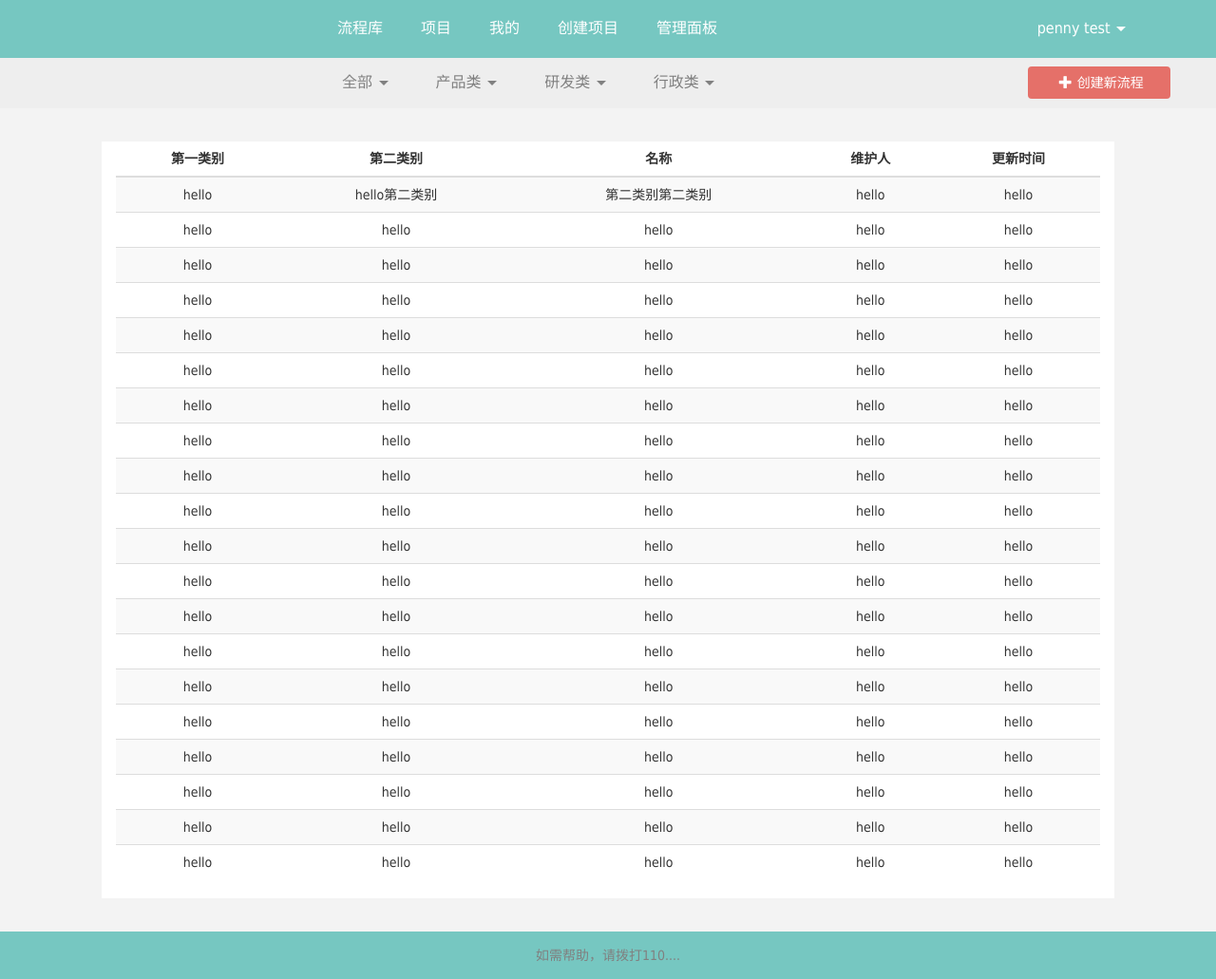
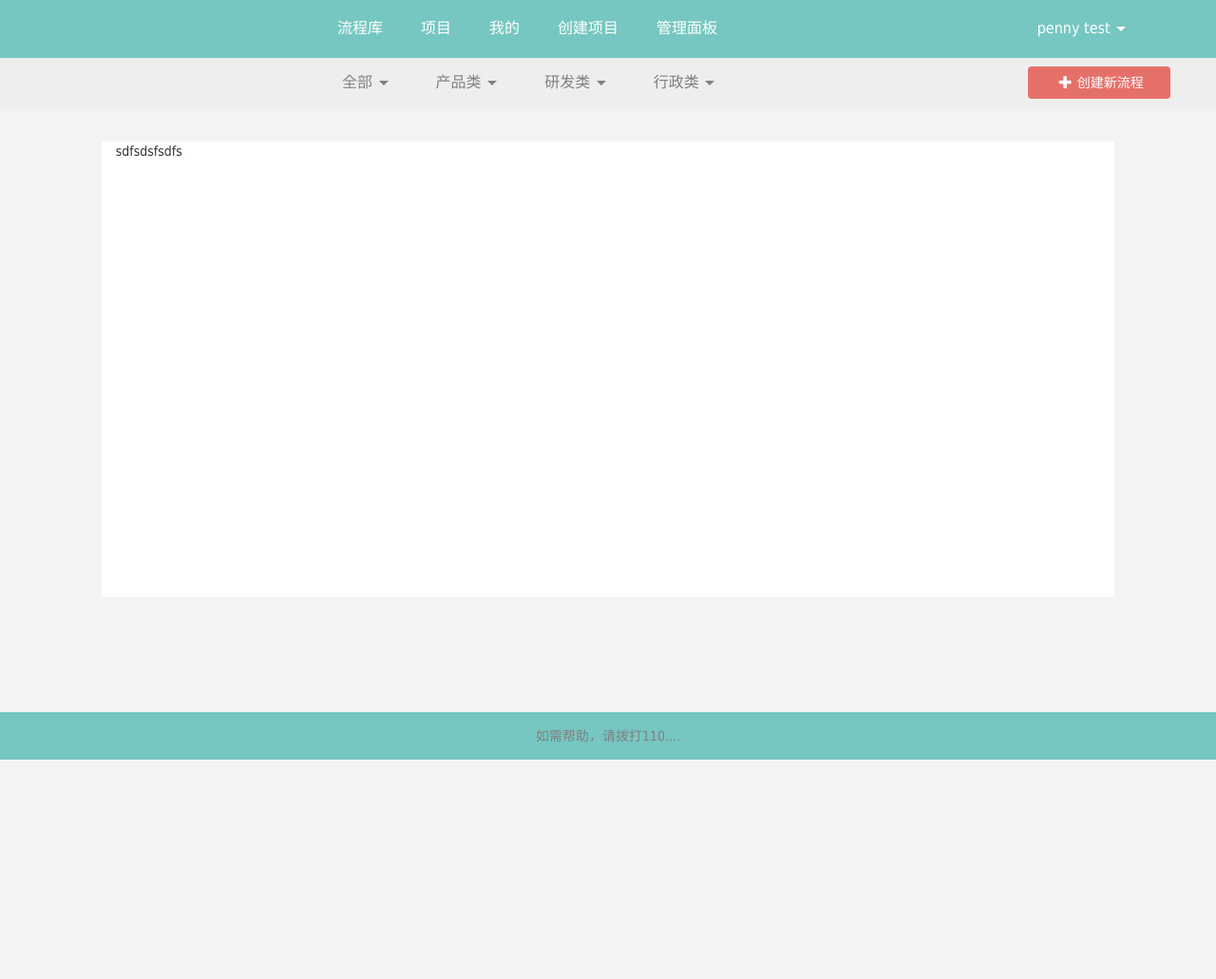
Before and after one commit to qinghaitvxq/ws_platform_angular, a website: page pages/index.html at #!/index in a window 1280 px wide. Shown: the whole page at 95% size. After the commit the page ends 800 px from the top, so only its background shows below. Drawn offline with nearby package versions, Linux system fonts and the light colour scheme; some packages are replaced by stand-ins of ours.

Commit message:
encapuslate table

```diff
--- /dev/null
+++ b/js/directive/data_table.js
@@ -0,0 +1,50 @@
+/**
+ * Created by caipf on 2017/6/28.
+ */
+(function () {
+    var app=angular.module("app");
+    app.directive("dTable",function () {
+        return{
+            restrict:"E",
+            template:"<div>sdfsdsfsdfs</div>",
+            link:function (scope,element,attr) {
+                // <table class="table table-striped">-->
+                //     <!--<thead>-->
+                //     <!--<th>第一类别</th>-->
+                //     <!--<th>第二类别</th>-->
+                //     <!--<th>名称</th>-->
+                //     <!--<th>维护人</th>-->
+                //     <!--<th>更新时间</th>-->
+                //     <!--</thead>-->
+                //     <!--<tbody>-->
+                //     <!--<tr><td>hello</td>-->
+                let dataTitle=["第一类别","第二类别","名称","维护人","更新时间"];
+                let dataList=[{
+                    "tCategory":"hello1",
+                    "sCategory":"hello2",
+                    "name":"测试",
+                    "mtname":"璐璐",
+                    "utime":"2017-06-28"
+                },{
+                    "tCategory":"test1",
+                    "sCategory":"test2",
+                    "name":"白白",
+                    "mtname":"冬季",
+                    "utime":"2017-06-29"
+                }];
+                let headtemplate="",
+                    thtemplate="";
+
+                dataTitle.forEach(function (item) {
+                    thtemplate+=`<th>${item}</th>`;
+                });
+                headtemplate=`<thead>${thtemplate}</thead>`;
+
+                dataList.forEach(function (item) {
+
+                });
+            }
+        }
+    });
+
+})();
--- a/js/directive/nav_drop_item.js
+++ b/js/directive/nav_drop_item.js
@@ -19,7 +19,6 @@
             }
         }
     });
-
     function gettemplate(scope,element,attr) {
         //html
         let dataArr=scope.dropitems;
--- a/pages/index.html
+++ b/pages/index.html
@@ -21,6 +21,7 @@
     <script src="../js/directive/nav_tabs.js"></script>
     <script src="../js/directive/user_operation.js"></script>
     <script src="../js/directive/nav_drop_item.js"></script>
+    <script src="../js/directive/data_table.js"></script>
 
 
     <!-- HTML5 shim and Respond.js for IE8 support of HTML5 elements and media queries -->
--- a/pages/navPage/flow_index.html
+++ b/pages/navPage/flow_index.html
@@ -1,149 +1,149 @@
-
-    <div class="row navigator">
+<div class="row navigator">
         <div class="col-md-3"></div>
         <div class="col-md-7" >
             <nav_drop_item dropitems="navDropItem"></nav_drop_item>
+
         </div>
         <div class="col-md-2 new-flow-div">
             <button class="btn new-flow" data-toggle="modal" data-target="#myModal" data-backdrop="static"><span class="glyphicon glyphicon-plus"></span><span>创建新流程</span></button>
+        </div>
+    </div>
+<div class="row main-content">
 
-        </div>
-
-    </div>
-    <div class="row main-content">
         <div class="col-md-1 "></div>
         <div class="col-md-10 flow-repo-content" >
-            <table class="table table-striped">
-                <thead>
-                <th>第一类别</th>
-                <th>第二类别</th>
-                <th>名称</th>
-                <th>维护人</th>
-                <th>更新时间</th>
-                </thead>
-                <tbody>
-                <tr><td>hello</td>
-                    <td>hello第二类别</td>
-                    <td>第二类别第二类别</td>
-                    <td>hello</td>
-                    <td>hello</td>
-                </tr>
-                <tr><td>hello</td>
-                    <td>hello</td>
-                    <td>hello</td>
-                    <td>hello</td>
-                    <td>hello</td>
-                </tr>
-                <tr><td>hello</td>
-                    <td>hello</td>
-                    <td>hello</td>
-                    <td>hello</td>
-                    <td>hello</td>
-                </tr>
-                <tr><td>hello</td>
-                    <td>hello</td>
-                    <td>hello</td>
-                    <td>hello</td>
-                    <td>hello</td>
-                </tr>
-                <tr><td>hello</td>
-                    <td>hello</td>
-                    <td>hello</td>
-                    <td>hello</td>
-                    <td>hello</td>
-                </tr>
-                <tr><td>hello</td>
-                    <td>hello</td>
-                    <td>hello</td>
-                    <td>hello</td>
-                    <td>hello</td>
-                </tr>
-                <tr><td>hello</td>
-                    <td>hello</td>
-                    <td>hello</td>
-                    <td>hello</td>
-                    <td>hello</td>
-                </tr>
-                <tr><td>hello</td>
-                    <td>hello</td>
-                    <td>hello</td>
-                    <td>hello</td>
-                    <td>hello</td>
-                </tr>
-                <tr><td>hello</td>
-                    <td>hello</td>
-                    <td>hello</td>
-                    <td>hello</td>
-                    <td>hello</td>
-                </tr>
-                <tr><td>hello</td>
-                    <td>hello</td>
-                    <td>hello</td>
-                    <td>hello</td>
-                    <td>hello</td>
-                </tr>
-                <tr><td>hello</td>
-                    <td>hello</td>
-                    <td>hello</td>
-                    <td>hello</td>
-                    <td>hello</td>
-                </tr>
-                <tr><td>hello</td>
-                    <td>hello</td>
-                    <td>hello</td>
-                    <td>hello</td>
-                    <td>hello</td>
-                </tr>
-                <tr><td>hello</td>
-                    <td>hello</td>
-                    <td>hello</td>
-                    <td>hello</td>
-                    <td>hello</td>
-                </tr>
-                <tr><td>hello</td>
-                    <td>hello</td>
-                    <td>hello</td>
-                    <td>hello</td>
-                    <td>hello</td>
-                </tr>
-                <tr><td>hello</td>
-                    <td>hello</td>
-                    <td>hello</td>
-                    <td>hello</td>
-                    <td>hello</td>
-                </tr>
-                <tr><td>hello</td>
-                    <td>hello</td>
-                    <td>hello</td>
-                    <td>hello</td>
-                    <td>hello</td>
-                </tr>
-                <tr><td>hello</td>
-                    <td>hello</td>
-                    <td>hello</td>
-                    <td>hello</td>
-                    <td>hello</td>
-                </tr>
-                <tr><td>hello</td>
-                    <td>hello</td>
-                    <td>hello</td>
-                    <td>hello</td>
-                    <td>hello</td>
-                </tr>
-                <tr><td>hello</td>
-                    <td>hello</td>
-                    <td>hello</td>
-                    <td>hello</td>
-                    <td>hello</td>
-                </tr>
-                <tr><td>hello</td>
-                    <td>hello</td>
-                    <td>hello</td>
-                    <td>hello</td>
-                    <td>hello</td>
-                </tr>
-                </tbody>
-            </table>
+            <d_table></d_table>
+            <!--<table class="table table-striped">-->
+                <!--<thead>-->
+                <!--<th>第一类别</th>-->
+                <!--<th>第二类别</th>-->
+                <!--<th>名称</th>-->
+                <!--<th>维护人</th>-->
+                <!--<th>更新时间</th>-->
+                <!--</thead>-->
+                <!--<tbody>-->
+                <!--<tr><td>hello</td>-->
+                    <!--<td>hello第二类别</td>-->
+                    <!--<td>第二类别第二类别</td>-->
+                    <!--<td>hello</td>-->
+                    <!--<td>hello</td>-->
+                <!--</tr>-->
+                <!--<tr><td>hello</td>-->
+                    <!--<td>hello</td>-->
+                    <!--<td>hello</td>-->
+                    <!--<td>hello</td>-->
+                    <!--<td>hello</td>-->
+                <!--</tr>-->
+                <!--<tr><td>hello</td>-->
+                    <!--<td>hello</td>-->
+                    <!--<td>hello</td>-->
+                    <!--<td>hello</td>-->
+                    <!--<td>hello</td>-->
+                <!--</tr>-->
+                <!--<tr><td>hello</td>-->
+                    <!--<td>hello</td>-->
+                    <!--<td>hello</td>-->
+                    <!--<td>hello</td>-->
+                    <!--<td>hello</td>-->
+                <!--</tr>-->
+                <!--<tr><td>hello</td>-->
+                    <!--<td>hello</td>-->
+                    <!--<td>hello</td>-->
+                    <!--<td>hello</td>-->
+                    <!--<td>hello</td>-->
+                <!--</tr>-->
+                <!--<tr><td>hello</td>-->
+                    <!--<td>hello</td>-->
+                    <!--<td>hello</td>-->
+                    <!--<td>hello</td>-->
+                    <!--<td>hello</td>-->
+                <!--</tr>-->
+                <!--<tr><td>hello</td>-->
+                    <!--<td>hello</td>-->
+                    <!--<td>hello</td>-->
+                    <!--<td>hello</td>-->
+                    <!--<td>hello</td>-->
+                <!--</tr>-->
+                <!--<tr><td>hello</td>-->
+                    <!--<td>hello</td>-->
+                    <!--<td>hello</td>-->
+                    <!--<td>hello</td>-->
+                    <!--<td>hello</td>-->
+                <!--</tr>-->
+                <!--<tr><td>hello</td>-->
+                    <!--<td>hello</td>-->
+                    <!--<td>hello</td>-->
+                    <!--<td>hello</td>-->
+                    <!--<td>hello</td>-->
+                <!--</tr>-->
+                <!--<tr><td>hello</td>-->
+                    <!--<td>hello</td>-->
+                    <!--<td>hello</td>-->
+                    <!--<td>hello</td>-->
+                    <!--<td>hello</td>-->
+                <!--</tr>-->
+                <!--<tr><td>hello</td>-->
+                    <!--<td>hello</td>-->
+                    <!--<td>hello</td>-->
+                    <!--<td>hello</td>-->
+                    <!--<td>hello</td>-->
+                <!--</tr>-->
+                <!--<tr><td>hello</td>-->
+                    <!--<td>hello</td>-->
+                    <!--<td>hello</td>-->
+                    <!--<td>hello</td>-->
+                    <!--<td>hello</td>-->
+                <!--</tr>-->
+                <!--<tr><td>hello</td>-->
+                    <!--<td>hello</td>-->
+                    <!--<td>hello</td>-->
+                    <!--<td>hello</td>-->
+                    <!--<td>hello</td>-->
+                <!--</tr>-->
+                <!--<tr><td>hello</td>-->
+                    <!--<td>hello</td>-->
+                    <!--<td>hello</td>-->
+                    <!--<td>hello</td>-->
+                    <!--<td>hello</td>-->
+                <!--</tr>-->
+                <!--<tr><td>hello</td>-->
+                    <!--<td>hello</td>-->
+                    <!--<td>hello</td>-->
+                    <!--<td>hello</td>-->
+                    <!--<td>hello</td>-->
+                <!--</tr>-->
+                <!--<tr><td>hello</td>-->
+                    <!--<td>hello</td>-->
+                    <!--<td>hello</td>-->
+                    <!--<td>hello</td>-->
+                    <!--<td>hello</td>-->
+                <!--</tr>-->
+                <!--<tr><td>hello</td>-->
+                    <!--<td>hello</td>-->
+                    <!--<td>hello</td>-->
+                    <!--<td>hello</td>-->
+                    <!--<td>hello</td>-->
+                <!--</tr>-->
+                <!--<tr><td>hello</td>-->
+                    <!--<td>hello</td>-->
+                    <!--<td>hello</td>-->
+                    <!--<td>hello</td>-->
+                    <!--<td>hello</td>-->
+                <!--</tr>-->
+                <!--<tr><td>hello</td>-->
+                    <!--<td>hello</td>-->
+                    <!--<td>hello</td>-->
+                    <!--<td>hello</td>-->
+                    <!--<td>hello</td>-->
+                <!--</tr>-->
+                <!--<tr><td>hello</td>-->
+                    <!--<td>hello</td>-->
+                    <!--<td>hello</td>-->
+                    <!--<td>hello</td>-->
+                    <!--<td>hello</td>-->
+                <!--</tr>-->
+                <!--</tbody>-->
+            <!--</table>-->
         </div>
         <div class="col-md-1" ></div>
     </div>
```
